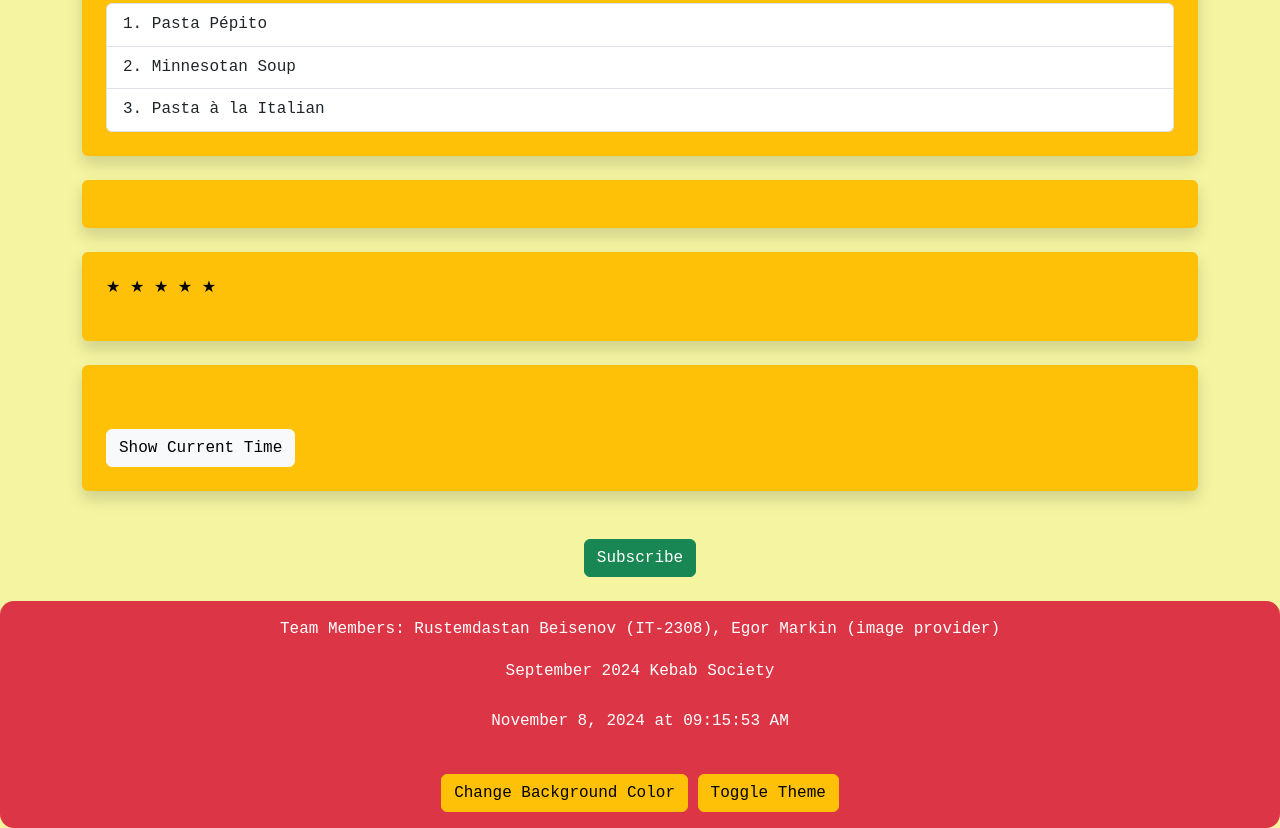
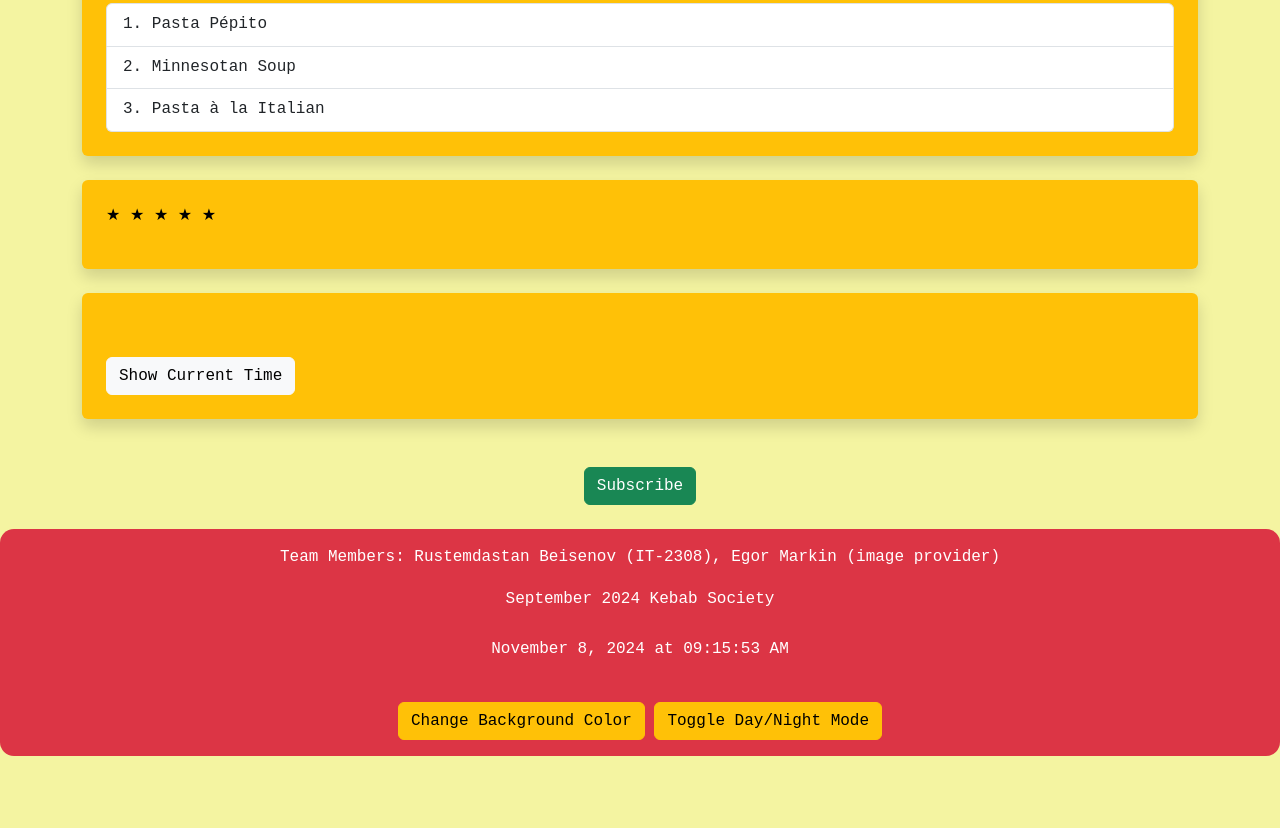
Before and after one commit to rustemdastanbeisenov/assignment6, a plain HTML site: page index.html in a window 1280 px wide. Shown: the part 2689-3517 px from the top of the page. After the commit the page ends 3445 px from the top, so only its background shows below. Drawn offline with nearby package versions, Linux system fonts and the light colour scheme.

Commit message:
Update index.html

```diff
--- a/index.html
+++ b/index.html
@@ -43,9 +43,9 @@
 					<input type="password" class="form-control" id="password" required>
 				</div>
 				<button type="submit" class="btn btn-primary">Login</button>
-				<button type="button" id="logoutBtn" class="btn btn-danger">Logout</button>
 			</form>
 			<p id="loginMessage" class="text-danger"></p>
+			<button type="button" id="logoutBtn" class="btn btn-danger">Logout</button>
 		</section>
 
         <div id="carouselExampleControls" class="carousel slide mb-5" data-bs-ride="carousel">
@@ -150,10 +150,6 @@
         </section>
 
 		<section class="bg-warning p-4 rounded shadow mb-4">
-			<div id="menuContainer"></div>
-        </section>
-
-		<section class="bg-warning p-4 rounded shadow mb-4">
 			<div id="rating-stars">
 					<span class="star" data-value="1">★</span>
 					<span class="star" data-value="2">★</span>
@@ -194,7 +190,7 @@
         <p>September 2024 Kebab Society</p>
 		<p id="currentDateTime" class="mt-4"></p>
 		<button id="colorBtn" class="btn btn-warning mt-4">Change Background Color</button>
-		<button id="themeToggleBtn" class="btn btn-warning mt-4">Toggle Theme</button>
+		<button id="themeToggleBtn" class="btn btn-warning mt-4">Toggle Day/Night Mode</button>
     </footer>
 
 	<script src="bgcolor.js"></script>
```
